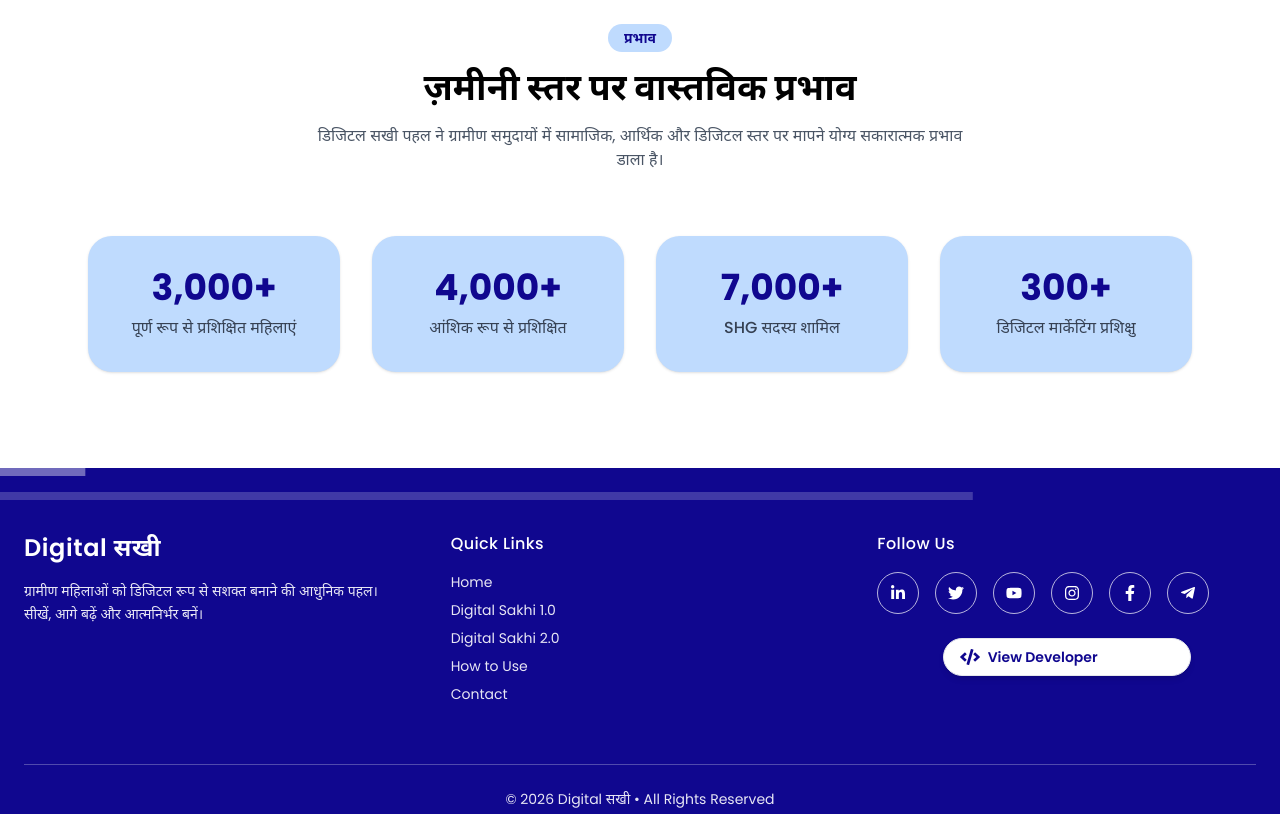
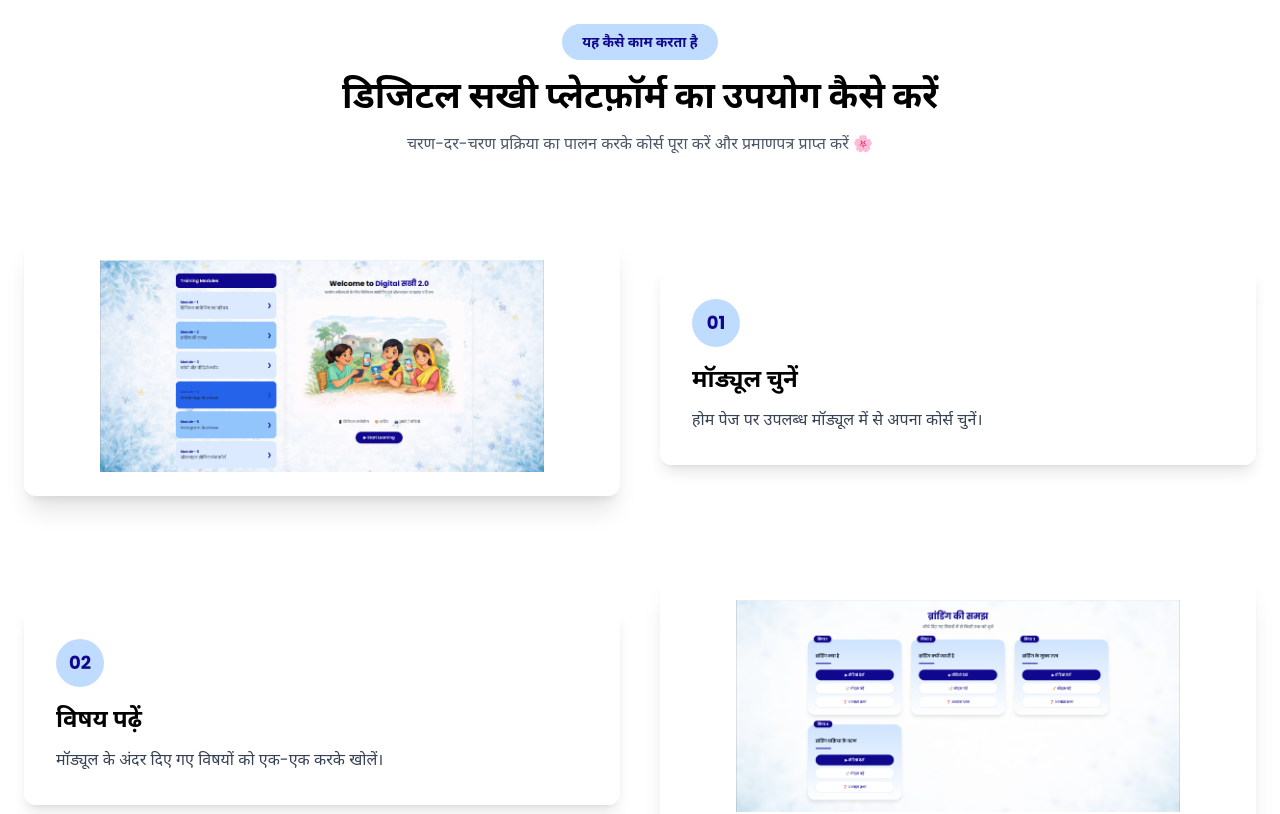
Before and after one commit to rajeevika-hub/digital-sakhi-2.1, a React (Vite) app: page / in a window 1280 px wide. Shown: the part 2600-3414 px from the top of the page. Built offline with nearby package versions, Linux system fonts and the light colour scheme.

Commit message:
Update HowToUse.jsx

```diff
--- a/src/components/HowToUse.jsx
+++ b/src/components/HowToUse.jsx
@@ -1,55 +1,108 @@
-export default function Impact() {
-  const stats = [
-    { value: "3,000+", label: "पूर्ण रूप से प्रशिक्षित महिलाएं" },
-    { value: "4,000+", label: "आंशिक रूप से प्रशिक्षित" },
-    { value: "7,000+", label: "SHG सदस्य शामिल" },
-    { value: "300+", label: "डिजिटल मार्केटिंग प्रशिक्षु" },
+export default function HowToUse() {
+  const steps = [
+    {
+      step: "01",
+      title: "मॉड्यूल चुनें",
+      desc: "होम पेज पर उपलब्ध मॉड्यूल में से अपना कोर्स चुनें।",
+      img: "/how/module.png",
+    },
+    {
+      step: "02",
+      title: "विषय पढ़ें",
+      desc: "मॉड्यूल के अंदर दिए गए विषयों को एक-एक करके खोलें।",
+      img: "/how/topics.png",
+    },
+    {
+      step: "03",
+      title: "वीडियो • नोट्स • प्रश्नोत्तरी",
+      desc: "हर विषय के लिए वीडियो देखें, नोट्स पढ़ें और प्रश्नोत्तरी हल करें।",
+      img: "/how/learn.png",
+    },
+    {
+      step: "04",
+      title: "अंतिम परीक्षा दें",
+      desc: "सभी विषय पूरे होने के बाद अंतिम परीक्षा अनलॉक हो जाती है।",
+      img: "/how/test.png",
+    },
+    {
+      step: "05",
+      title: "प्रमाणपत्र प्राप्त करें",
+      desc: "अंतिम परीक्षा उत्तीर्ण करने पर तुरंत प्रमाणपत्र डाउनलोड करें।",
+      img: "/how/certificate.png",
+    },
   ];
 
   return (
-    <section className="py-24">
-      <div className="max-w-6xl mx-auto px-6 text-center">
+    <section id="how" className="py-24 relative overflow-hidden">
+      {/* soft bg */}
+      <div className="absolute opacity-25 inset-0 bg-linear-to-b from-white to-var(--secondary-color)/30"></div>
+
+      <div className="relative max-w-7xl mx-auto px-6">
 
         {/* HEADING */}
-        <div className="mb-16 reveal opacity-0 translate-y-16 transition-all duration-700">
+        <div className="text-center mb-20 reveal opacity-0 translate-y-16 transition-all duration-700">
           <span
-            className="inline-block mb-4 px-4 py-1 rounded-full text-sm font-semibold"
+            className="inline-block mb-4 px-5 py-2 rounded-full text-sm font-semibold"
             style={{
               backgroundColor: "var(--secondary-color)",
               color: "var(--primary-color)",
             }}
           >
-            प्रभाव
+            यह कैसे काम करता है
           </span>
 
           <h2 className="text-3xl md:text-4xl font-extrabold">
-            ज़मीनी स्तर पर वास्तविक प्रभाव
+            डिजिटल सखी प्लेटफ़ॉर्म का उपयोग कैसे करें
           </h2>
 
           <p className="mt-4 text-gray-600 max-w-2xl mx-auto">
-            डिजिटल सखी पहल ने ग्रामीण समुदायों में
-            सामाजिक, आर्थिक और डिजिटल स्तर पर
-            मापने योग्य सकारात्मक प्रभाव डाला है।
+            चरण-दर-चरण प्रक्रिया का पालन करके कोर्स पूरा करें
+            और प्रमाणपत्र प्राप्त करें 🌸
           </p>
         </div>
 
-        {/* STATS */}
-        <div className="grid sm:grid-cols-2 md:grid-cols-4 gap-8">
-          {stats.map((item, i) => (
+        {/* STEPS */}
+        <div className="space-y-20">
+          {steps.map((item, i) => (
             <div
               key={i}
-              className="reveal opacity-0 translate-y-16 transition-all duration-700 rounded-3xl p-8 shadow hover:shadow-xl"
-              style={{ backgroundColor: "var(--secondary-color)" }}
+              className={`flex flex-col md:flex-row items-center gap-10 ${
+                i % 2 !== 0 ? "md:flex-row-reverse" : ""
+              } reveal opacity-0 translate-y-16 transition-all duration-700`}
             >
-              <h3
-                className="text-4xl font-extrabold"
-                style={{ color: "var(--primary-color)" }}
-              >
-                {item.value}
-              </h3>
-              <p className="mt-2 text-gray-700 font-medium">
-                {item.label}
-              </p>
+              {/* IMAGE */}
+              <div className="md:w-1/2">
+                <div className="rounded-xl overflow-hidden shadow-xl bg-white">
+                  <img
+                    src={item.img}
+                    alt={item.title}
+                    className="w-full overflow-hidden rounded-2xl h-65 md:h-65 object-contain p-6"
+                  />
+                </div>
+              </div>
+
+              {/* TEXT */}
+              <div className="md:w-1/2">
+                <div className="bg-white/90 backdrop-blur rounded-xl p-8 shadow-lg">
+                  <div
+                    className="inline-flex items-center justify-center w-12 h-12 rounded-full font-bold text-lg mb-4"
+                    style={{
+                      backgroundColor: "var(--secondary-color)",
+                      color: "var(--primary-color)",
+                    }}
+                  >
+                    {item.step}
+                  </div>
+
+                  <h3 className="text-xl md:text-2xl font-bold mb-3">
+                    {item.title}
+                  </h3>
+
+                  <p className="text-gray-700 leading-relaxed">
+                    {item.desc}
+                  </p>
+                </div>
+              </div>
             </div>
           ))}
         </div>
```
